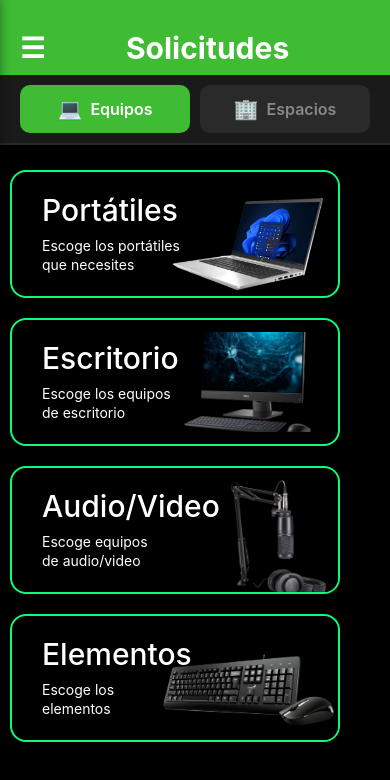
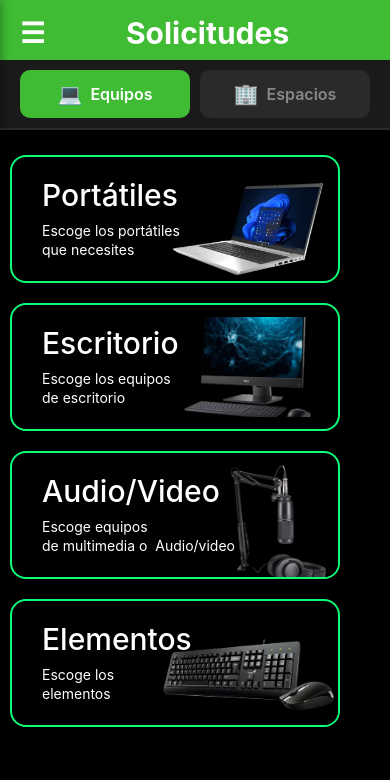
Before and after one commit to JuandaC25/maquetacion-movil, a React Native app: screen /Solicitudes in a window 390 px wide. Shown: the top 780 px of the page. Built offline with nearby package versions, Linux system fonts and the light colour scheme.

Commit message:
feat: Actualizar navegación y configuración para componentes de solicitudes

```diff
--- a/App.tsx
+++ b/App.tsx
@@ -13,7 +13,10 @@ import InventarioAdmin from './src/screens/Administrador/InventarioAdmin';
 import SolicitudesElementoAdmin from './src/screens/Administrador/SolicitudesElementoAdmin';
 import SolicitudesEspacioAdmin from './src/screens/Administrador/SolicitudesEspacioAdmin';
 import ReportesAdmin from './src/screens/Administrador/ReportesAdmin';
-import PortatilesScreen from './src/screens/Instructor/PortatilesScreen';
+import Portatiles from './src/screens/Instructor/Solicitudes/Portatiles';
+import EquipoMesa from './src/screens/Instructor/Solicitudes/Equipo_Mesa';
+import AudioVideo from './src/screens/Instructor/Solicitudes/Audio_video';
+import Elementos from './src/screens/Instructor/Solicitudes/Elementos';
 
 const Stack = createNativeStackNavigator();
 
@@ -37,7 +40,10 @@ export default function App() {
           <Stack.Screen name="SolicitudesElementoAdmin" component={SolicitudesElementoAdmin} />
           <Stack.Screen name="SolicitudesEspacioAdmin" component={SolicitudesEspacioAdmin} />
           <Stack.Screen name="ReportesAdmin" component={ReportesAdmin} />
-          <Stack.Screen name="PortatilesScreen" component={PortatilesScreen} />
+          <Stack.Screen name="PortatilesScreen" component={Portatiles} />
+          <Stack.Screen name="EscritorioScreen" component={EquipoMesa} />
+          <Stack.Screen name="AudioVideoScreen" component={AudioVideo} />
+          <Stack.Screen name="ElementosScreen" component={Elementos} />
         </Stack.Navigator>
         <StatusBar style="auto" />
       </NavigationContainer>
--- a/src/components/SoliPortMovil.tsx
+++ b/src/components/SoliPortMovil.tsx
@@ -42,31 +42,39 @@ const getCurrentDate = () => {
 }
 
 
+
 const SoliPortMovil = forwardRef((props, ref) => {
   const [equipos, setEquipos] = useState<Equipo[]>([]);
   const [loading, setLoading] = useState(true);
   const [error, setError] = useState<string | null>(null);
   const [categoria, setCategoria] = useState<'computo' | 'multimedia'>('computo');
   const [isModalVisible, setIsModalVisible] = useState(false);
+  const [isSubmitting, setIsSubmitting] = useState(false);
 
-  // 3. Estados para el control de DatePickers
+  // Estados para categorías y subcategorías
+  const [categorias, setCategorias] = useState<any[]>([]);
+  const [subcategorias, setSubcategorias] = useState<any[]>([]);
+  const [elementosPorSubcategoria, setElementosPorSubcategoria] = useState<Equipo[]>([]);
+
+  // Estados para el control de DatePickers
   const [isDatePickerVisible, setDatePickerVisibility] = useState(false);
   const [isTimePickerVisible, setTimePickerVisibility] = useState(false);
   const [isEndTimePickerVisible, setEndTimePickerVisibility] = useState(false);
   const [currentPickerTarget, setCurrentPickerTarget] = useState<PickerTargetKey | null>(null);
 
-  const [form, setForm] = useState<SolicitudForm>({
-    // Inicialización con la fecha y hora actual (Punto 2)
+  const USER_ID = 1; // Temporal, deberías obtenerlo del contexto de autenticación
+
+  const initialFormState: SolicitudForm = {
     fecha_ini: getCurrentDate(),
     hora_ini: getCurrentTime(),
-    fecha_fn: '',
-    hora_fn: '',
-    ambient: '',
-    num_ficha: '',
-    id_subcategoria: '', // Valor inicial del Picker
-  });
+    fecha_fn: getCurrentDate(),
+    hora_fn: "",
+    ambient: "",
+    num_ficha: "",
+    id_subcategoria: "",
+  };
 
-  const fetchEquipos = useCallback(async () => {
+  const [form, setForm] = useState<SolicitudForm>(initialFormState);  const fetchEquipos = useCallback(async () => {
     setLoading(true);
     setError(null);
     try {
@@ -85,8 +93,6 @@ const SoliPortMovil = forwardRef((props, ref) => {
     }
     setLoading(false);
   }, [categoria]);
-
-  const [subcategorias, setSubcategorias] = useState<any[]>([]);
 
   // Obtener subcategorías reales del backend
   const fetchSubcategorias = useCallback(async () => {
@@ -214,7 +220,7 @@ const SoliPortMovil = forwardRef((props, ref) => {
       <View style={styles.cuadroGeneral}>
         <View style={styles.tituloEquiposRow}>
           <Text style={styles.tituloCuadro}>{categoria === 'computo' ? 'Portátiles' : 'Portátil de Edición'}</Text>
-          <Text style={styles.equiposDisponiblesVerde}>Equipos: {equipos.filter(e => e.disponible).length}</Text>
+          <Text style={styles.equiposDisponiblesVerde}>Equipos: {equipos.filter((e: Equipo) => e.disponible).length}</Text>
         </View>
         <Text style={styles.subtituloCuadro}>Visualiza aquí los detalles generales de los portátiles disponibles</Text>
 
--- a/src/screens/Instructor/PortatilesScreen.tsx
+++ /dev/null
@@ -1,21 +0,0 @@
-import React from 'react';
-import { StyleSheet } from 'react-native';
-import { SafeAreaView } from 'react-native-safe-area-context';
-import { SoliPortMovil } from '../../components/SoliPortMovil';
-import HeaderWithDrawer from './Header/Header';
-
-export default function PortatilesScreen({ navigation }: any) {
-  return (
-    <SafeAreaView style={styles.container}>
-      <HeaderWithDrawer title="Portátiles" navigation={navigation} />
-      <SoliPortMovil />
-    </SafeAreaView>
-  );
-}
-
-const styles = StyleSheet.create({
-  container: {
-    flex: 1,
-    backgroundColor: '#fff',
-  },
-});
--- a/src/screens/Instructor/Solicitudes/Solicitudes.tsx
+++ b/src/screens/Instructor/Solicitudes/Solicitudes.tsx
@@ -57,6 +57,7 @@ export default function SolicitudesScreen({ navigation }: any) {
           </TouchableOpacity>
 
           {/* Equipos de Escritorio */}
+          <TouchableOpacity onPress={() => navigation.navigate('EscritorioScreen')} activeOpacity={0.8}>
             <View style={SolicitudesStyles.escritorioContainer}>
               <View style={SolicitudesStyles.textContainer}>
                 <Text style={SolicitudesStyles.notititle}>Escritorio</Text>
@@ -71,13 +72,15 @@ export default function SolicitudesScreen({ navigation }: any) {
                 resizeMode="cover"
               />
             </View>
+          </TouchableOpacity>
 
           {/* Audio/Video */}
+          <TouchableOpacity onPress={() => navigation.navigate('AudioVideoScreen')} activeOpacity={0.8}>
             <View style={SolicitudesStyles.audioVideoContainer}>
               <View style={SolicitudesStyles.textContainer}>
                 <Text style={SolicitudesStyles.notititle}>Audio/Video</Text>
                 <Text style={[SolicitudesStyles.notibody, { lineHeight: 19 }]}>
-                Escoge equipos{'\n'}de audio/video
+                  Escoge equipos{'\n'}de multimedia o  Audio/video
                 </Text>
               </View>
               <ImageBackground
@@ -87,8 +90,10 @@ export default function SolicitudesScreen({ navigation }: any) {
                 resizeMode="cover"
               />
             </View>
+          </TouchableOpacity>
 
           {/* Elementos */}
+          <TouchableOpacity onPress={() => navigation.navigate('ElementosScreen')} activeOpacity={0.8}>
             <View style={SolicitudesStyles.elementosContainer}>
               <View style={SolicitudesStyles.textContainer}>
                 <Text style={SolicitudesStyles.notititle}>Elementos</Text>
@@ -103,6 +108,7 @@ export default function SolicitudesScreen({ navigation }: any) {
                 resizeMode="cover"
               />
             </View>
+          </TouchableOpacity>
         </ScrollView>
       ) : (
         <EspaciosContent navigation={navigation} />
--- a/src/services/Api.ts
+++ b/src/services/Api.ts
@@ -6,7 +6,7 @@ import AsyncStorage from '@react-native-async-storage/async-storage';
 // 2. Busca "Dirección IPv4" de tu conexión WiFi/Ethernet
 // 3. Reemplaza la IP aquí abajo
 // Cambia esta IP si tu PC tiene otra dirección IPv4 en la red WiFi
-const LOCAL_IP = '192.168.1.90';  // Ejemplo: '192.168.1.100'
+const LOCAL_IP = '192.168.0.7';  // Ejemplo: '192.168.1.100'
 const API_URL = `http://${LOCAL_IP}:8081`;
 console.log('[API] URL base usada:', API_URL);
 
--- a/src/styles/Instructor/Header/Header.ts
+++ b/src/styles/Instructor/Header/Header.ts
@@ -9,18 +9,18 @@ export const HeaderComponentStyles = StyleSheet.create({
     shadowColor: '#000',
     shadowOpacity: 0.2,
     shadowRadius: 4,
-    height: 75,
+    height: 60,
   },
   headerTitle: {
     fontSize: 30,
     fontWeight: 'bold',
-    marginTop: 20,
+    marginTop: 5,
     marginLeft: 'auto',
     marginRight: 'auto',
     color: '#fff',
   },
   menuButton: {
-    marginTop: 20,
+    marginTop: 5,
   },
   menuIcon: {
     fontSize: 28,
```
Also changed, not shown: 1 other file (tests, documents, lock files or other folders). Lines whose indentation alone changed are shown as unchanged.
